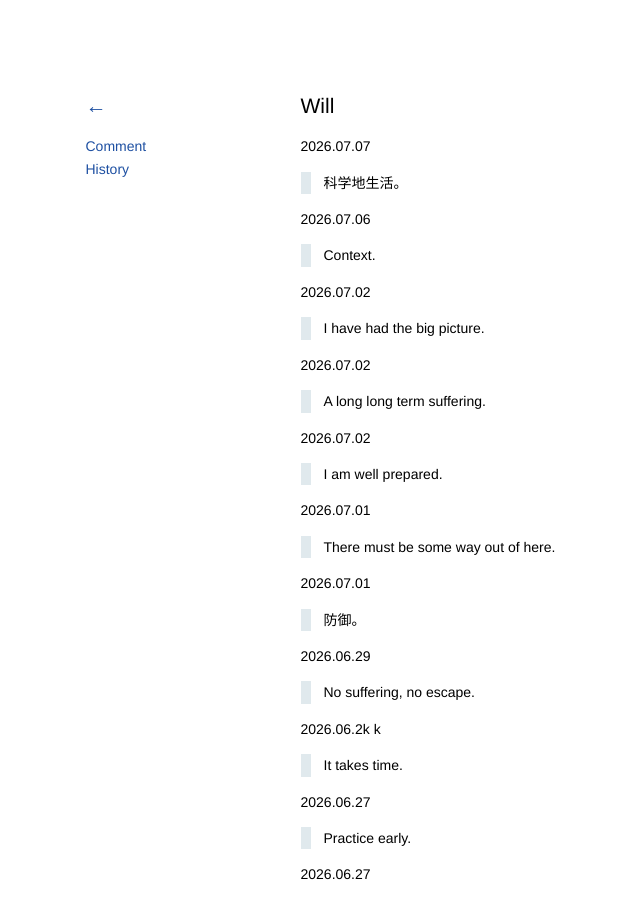
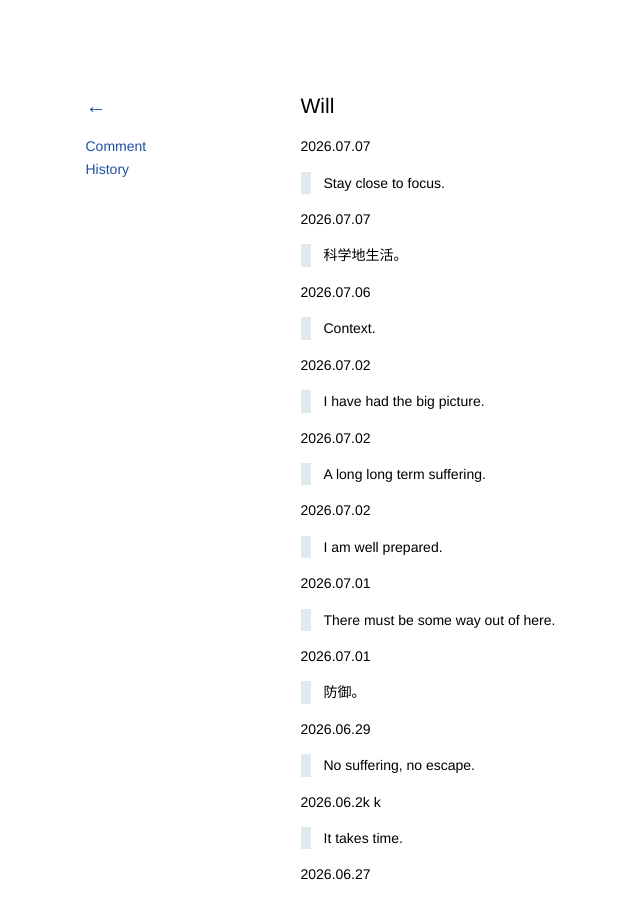
Before and after one commit to kidlj/awei, a Jekyll site: the page built from _wiki/will.md, in a window 1280 px wide and 900 px high. Shown: the whole window, without its empty margins (47-687 px from the left). Built offline with Jekyll 4.4.1, drawn with Linux system fonts in a browser that asks for light colours.

Commit message:
update will

```diff
--- a/_wiki/will.md
+++ b/_wiki/will.md
@@ -1,6 +1,10 @@
 ---
 title: Will
 ---
+
+2026.07.07
+
+> Stay close to focus.
 
 2026.07.07
 
```
